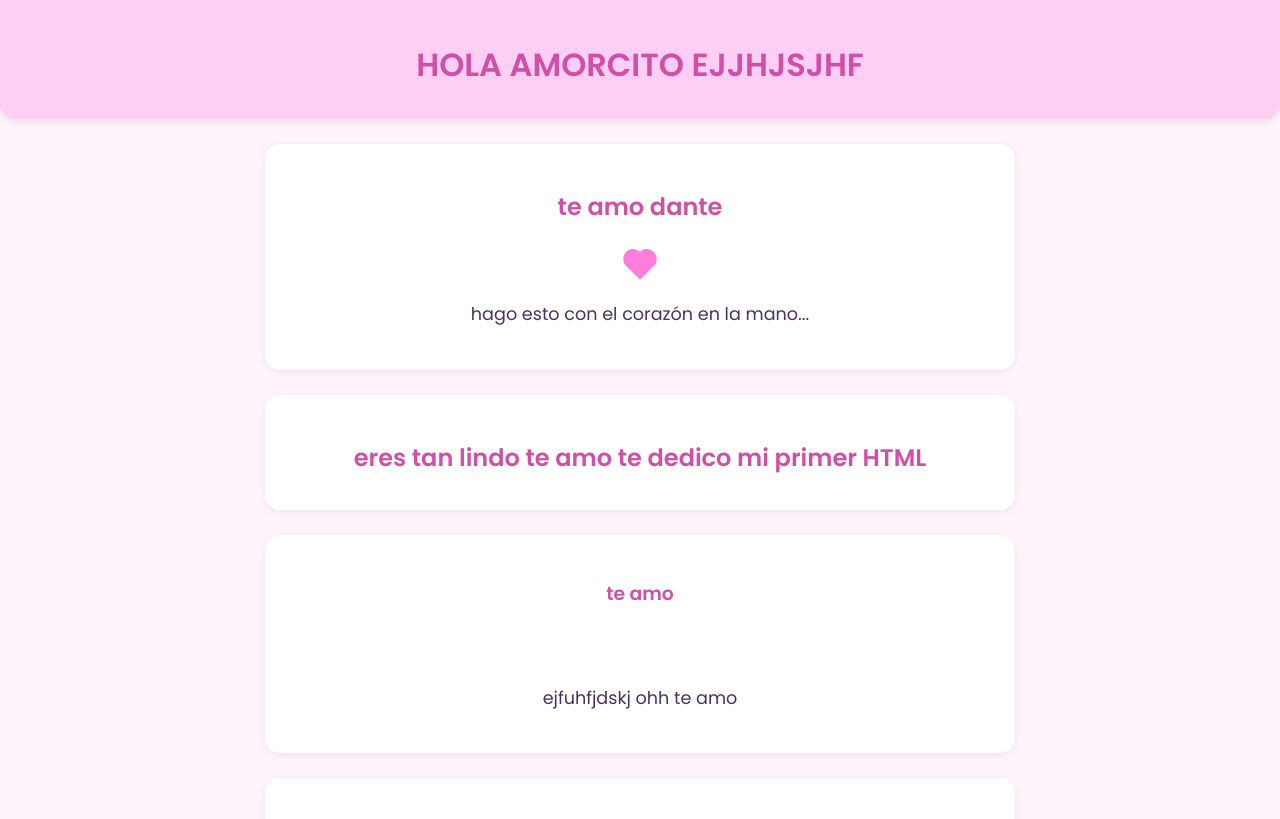
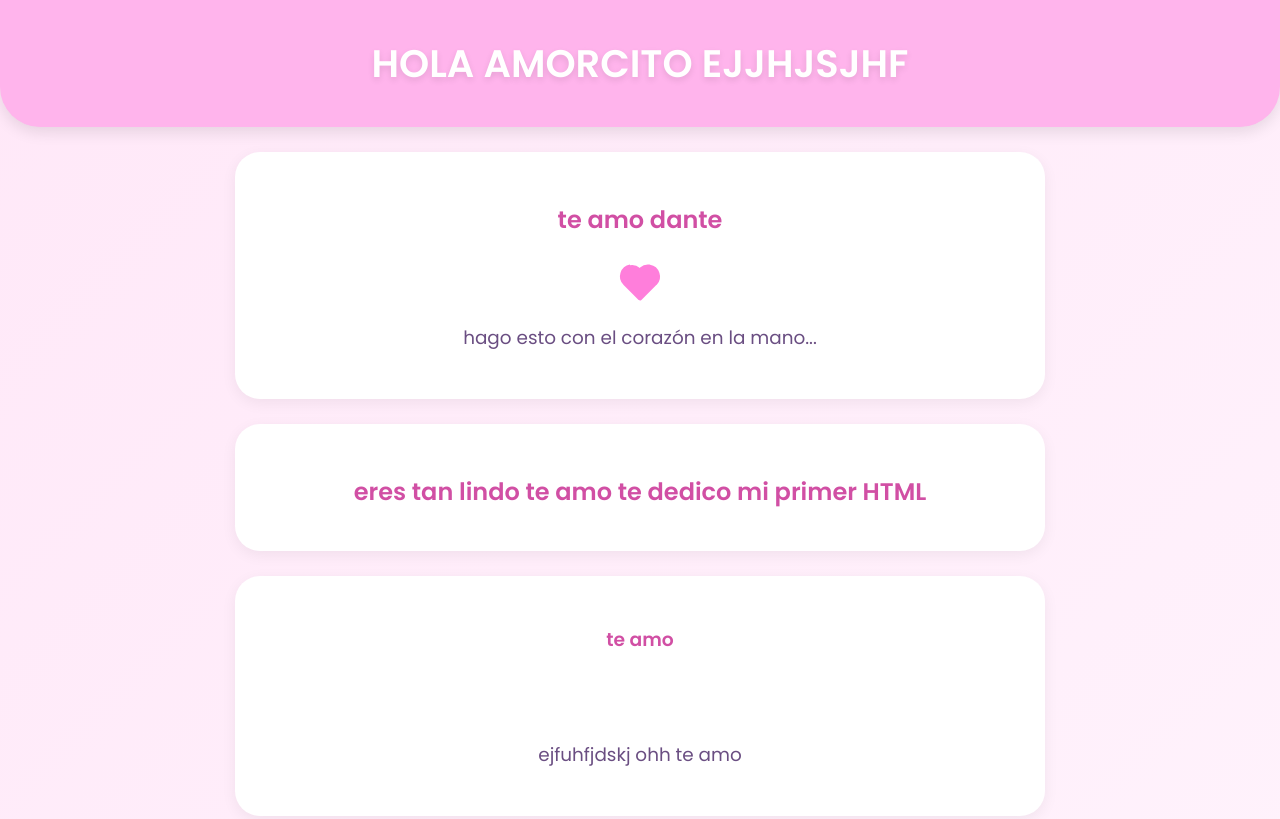
Before and after one commit to luuuuuuusiane/jejijdejddn, a plain HTML site: page index.html in a window 1280 px wide. Shown: the top 819 px of the page. Drawn offline with Linux system fonts and the light colour scheme.

Commit message:
Update index.html

```diff
--- a/index.html
+++ b/index.html
@@ -12,49 +12,77 @@
             margin: 0;
             padding: 0;
             font-family: "Poppins", sans-serif;
-            background: #fff4fc;
+            background: linear-gradient(135deg, #ffe8f8, #fff5fd);
             color: #4a325e;
             text-align: center;
         }
 
-        header, footer {
-            background: #ffcef4;
-            padding: 20px;
-            border-radius: 0 0 15px 15px;
-            box-shadow: 0 2px 8px rgba(0,0,0,0.1);
+        header {
+            background: #ffb4ec;
+            padding: 35px 20px;
+            border-bottom-left-radius: 40px;
+            border-bottom-right-radius: 40px;
+            box-shadow: 0 5px 15px rgba(0,0,0,0.1);
+        }
+
+        header h1 {
+            font-size: 2.4rem;
+            margin: 0;
+            color: #fff;
+            text-shadow: 0 3px 6px rgba(0,0,0,0.1);
         }
 
         section, main {
             background: white;
             margin: 25px auto;
-            padding: 25px;
-            width: 85%;
-            max-width: 700px;
-            border-radius: 15px;
-            box-shadow: 0 2px 10px rgba(0,0,0,0.07);
+            padding: 30px;
+            width: 86%;
+            max-width: 750px;
+            border-radius: 25px;
+            box-shadow: 0 4px 15px rgba(0,0,0,0.06);
+            transition: transform 0.2s;
         }
 
-        h1, h2, h3 {
+        section:hover, main:hover {
+            transform: scale(1.01);
+        }
+
+        h2, h3 {
             color: #d14fa4;
-            margin-bottom: 10px;
+            margin-bottom: 12px;
+            font-weight: 600;
         }
 
         p {
             margin-top: 10px;
-            font-size: 1.1rem;
+            font-size: 1.15rem;
+            color: #6a4e82;
         }
 
         svg {
             margin-top: 10px;
-            width: 40px;
-            height: 40px;
+            width: 48px;
+            height: 48px;
+        }
+
+        img {
+            border-radius: 20px;
+            box-shadow: 0 4px 12px rgba(0,0,0,0.1);
         }
 
         footer {
-            margin-top: 40px;
-            border-radius: 15px 15px 0 0;
+            margin-top: 60px;
+            background: #ffc6f3;
+            padding: 25px;
+            border-top-left-radius: 40px;
+            border-top-right-radius: 40px;
+            box-shadow: 0 -4px 12px rgba(0,0,0,0.05);
         }
 
+        footer p {
+            font-size: 1rem;
+            color: #7d5a85;
+        }
     </style>
 
 </head>
@@ -69,7 +97,7 @@
         <h2>te amo dante</h2>
         <svg xmlns="http://www.w3.org/2000/svg" width="24" height="24" viewBox="0 0 24 24" fill="#ff7edb">
             <path d="M0 0h24v24H0z" fill="none"/>
-            <path d="M6.979 3.074a6 6 0 0 1 4.988 1.425l.037 .033l.034 -.03a6 6 0 0 1 4.733 -1.44l.246 .036a6 6 0 0 1 3.364 10.008l-.18 .185l-.048 .041l-7.45 7.379a1 1 0 0 1 -1.313 .082l-.094 -.082l-7.493 -7.422a6 6 0 0 1 3.176 -10.215z"/>
+            <path d="M6.979 3.074a6 6 0 0 1 4.988 1.425l.037 .033l.034 -.30a6 6 0 0 1 4.733 -1.44l.246 .036a6 6 0 0 1 3.364 10.008l-.18 .185l-.048 .041l-7.45 7.379a1 1 0 0 1 -1.313 .082l-.094 -.082l-7.493 -7.422a6 6 0 0 1 3.176 -10.215z"/>
         </svg>
         <p>hago esto con el corazón en la mano...</p>
     </section>
@@ -90,10 +118,7 @@
     <section>
         <h3>pop eres el más lindo:</h3>
         <p>ola me llamo dante</p>
-
     </section>
-
-
 
     <section>
         <h3>me gustas</h3>
@@ -102,7 +127,7 @@
 
     <section>
         <h3>:3</h3>
-        <img src="img/gatito.jpg" alt="gatitos" width="250">
+        <img src="img/gatito.jpg" width="250">
     </section>
 
     <footer>
```
